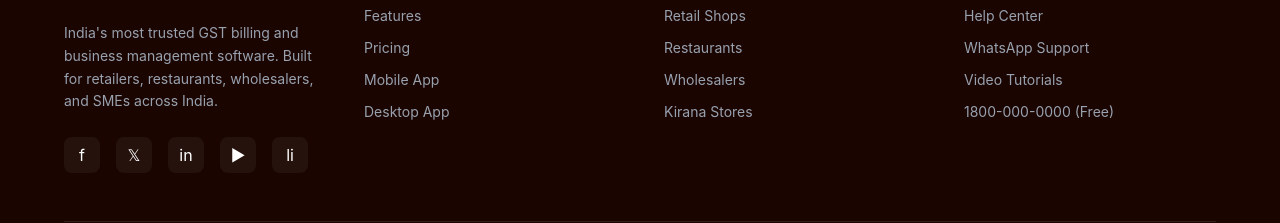
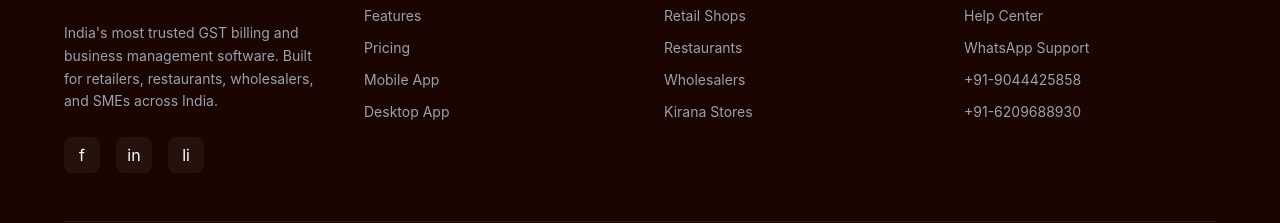
Before and after one commit to official1saurabh-ship-it/Billing, a React (Vite) app: page / in a window 1280 px wide. Shown: the part 4514-4737 px from the top of the page. Built offline with nearby package versions, Linux system fonts and the light colour scheme.

Commit message:
few more updates

```diff
--- a/src/components/Footer.jsx
+++ b/src/components/Footer.jsx
@@ -13,9 +13,25 @@ const Footer = () => {
                         </Link>
                         <p className="text-sm leading-relaxed mb-6">India's most trusted GST billing and business management software. Built for retailers, restaurants, wholesalers, and SMEs across India.</p>
                         <div className="flex gap-4">
-                            {['f', '𝕏', 'in', '▶', 'li'].map((social, i) => (
-                                <a key={i} href="#" className="w-9 h-9 rounded-lg bg-white/5 flex items-center justify-center text-white hover:bg-red-600 transition no-underline">{social}</a>
-                            ))}
+                            <a href="https://www.facebook.com/billingmitra" className="w-9 h-9 rounded-lg bg-white/5 flex items-center justify-center text-white hover:bg-red-600 transition no-underline">
+                                f
+                            </a>
+
+                            {/* <a href="#" className="w-9 h-9 rounded-lg bg-white/5 flex items-center justify-center text-white hover:bg-red-600 transition no-underline">
+                                𝕏
+                            </a> */}
+
+                            <a href="https://www.instagram.com/billingmitra/" className="w-9 h-9 rounded-lg bg-white/5 flex items-center justify-center text-white hover:bg-red-600 transition no-underline">
+                                in
+                            </a>
+
+                            {/* <a href="#" className="w-9 h-9 rounded-lg bg-white/5 flex items-center justify-center text-white hover:bg-red-600 transition no-underline">
+                                ▶
+                            </a> */}
+
+                            <a href="https://www.linkedin.com/company/billing-mitra" className="w-9 h-9 rounded-lg bg-white/5 flex items-center justify-center text-white hover:bg-red-600 transition no-underline">
+                                li
+                            </a>
                         </div>
                     </div>
                     <div>
@@ -41,8 +57,9 @@ const Footer = () => {
                         <ul className="space-y-3 text-sm list-none p-0">
                             <li><a href="/#contact" className="hover:text-yellow-400 no-underline">Help Center</a></li>
                             <li><a href="https://wa.me/919876543210" className="hover:text-yellow-400 no-underline">WhatsApp Support</a></li>
-                            <li><a href="/#contact" className="hover:text-yellow-400 no-underline">Video Tutorials</a></li>
-                            <li><a href="tel:+911800000000" className="hover:text-yellow-400 no-underline">1800-000-0000 (Free)</a></li>
+                            {/* <li><a href="/#contact" className="hover:text-yellow-400 no-underline">Video Tutorials</a></li> */}
+                            <li className="hover:text-yellow-400 no-underline">+91-9044425858</li>
+                            <li className="hover:text-yellow-400 no-underline">+91-6209688930</li>
                         </ul>
                     </div>
                 </div>
--- a/src/components/Navbar.jsx
+++ b/src/components/Navbar.jsx
@@ -32,8 +32,8 @@ const Navbar = () => {
             </ul>
 
             <div className="flex items-center gap-3">
-                <Link to="/" className="hidden sm:inline-flex items-center border border-gray-300 rounded-lg px-4 py-2 text-sm font-medium text-[#1A0A00] hover:border-[#C8202D] hover:text-[#C8202D] transition-all no-underline">Log In</Link>
-                <a href="/#signup" className="inline-flex items-center gap-1.5 bg-gradient-to-r from-red-600 to-red-800 text-white px-5 py-2 rounded-lg font-semibold text-sm shadow-md hover:shadow-lg hover:-translate-y-0.5 transition-all no-underline">
+                <Link to="https://billing.biosoftech.in/signin" className="hidden sm:inline-flex items-center border border-gray-300 rounded-lg px-4 py-2 text-sm font-medium text-[#1A0A00] hover:border-[#C8202D] hover:text-[#C8202D] transition-all no-underline">Log In</Link>
+                <a href="https://billing.biosoftech.in/register" className="inline-flex items-center gap-1.5 bg-gradient-to-r from-red-600 to-red-800 text-white px-5 py-2 rounded-lg font-semibold text-sm shadow-md hover:shadow-lg hover:-translate-y-0.5 transition-all no-underline">
                     Start Free Trial <i className="ri-arrow-right-line"></i>
                 </a>
             </div>
--- a/src/pages/HeroPage.jsx
+++ b/src/pages/HeroPage.jsx
@@ -392,7 +392,7 @@ const HeroPage = () => {
             <Footer />
 
             {/* Floating CTA - Hidden on mobile */}
-            <a href="#signup" className="fixed bottom-8 right-8 z-[999] bg-gradient-to-r from-red-600 to-red-800 text-white px-6 py-3.5 rounded-full font-bold shadow-2xl hidden sm:flex items-center gap-2 hover:scale-105 transition-all animate-bounce-slow">
+            <a href="https://billing.biosoftech.in/register" className="fixed bottom-8 right-8 z-[999] bg-gradient-to-r from-red-600 to-red-800 text-white px-6 py-3.5 rounded-full font-bold shadow-2xl hidden sm:flex items-center gap-2 hover:scale-105 transition-all animate-bounce-slow">
                 🚀 Start Free Trial
             </a>
         </div>
```
